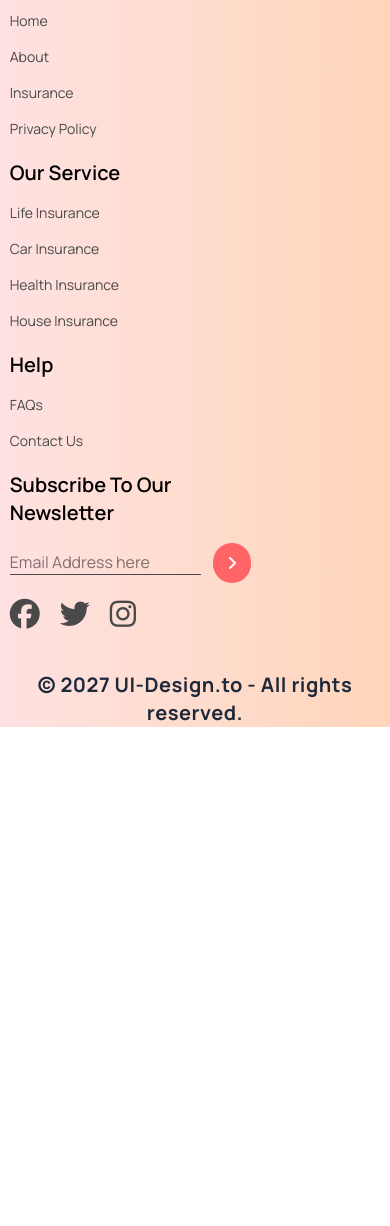
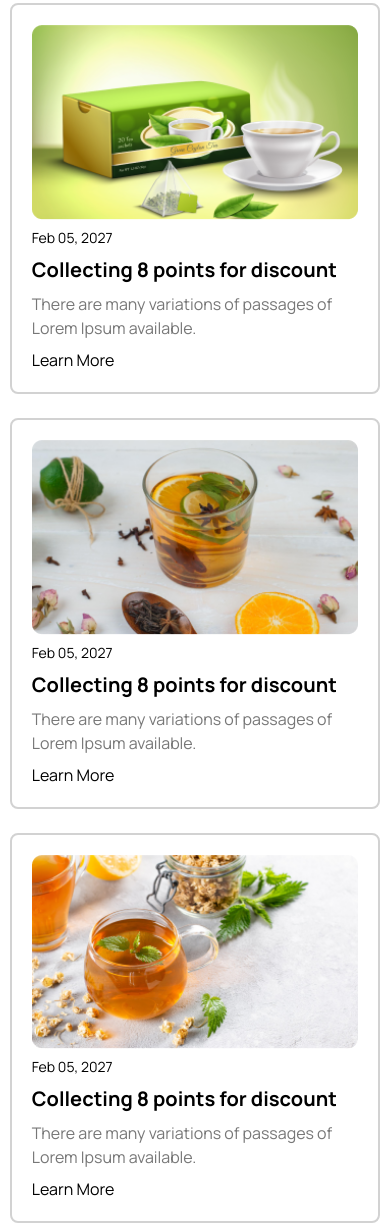
Before and after one commit to rakibhossain2025/tea-house, a plain HTML site: page index.html in a window 390 px wide. Shown: the part 2983-4209 px from the top of the page. Before the commit the page ends 3710 px from the top, so only its background shows below. Drawn offline with nearby package versions, Linux system fonts and the light colour scheme.

Commit message:
news section added and responsive

```diff
--- a/index.html
+++ b/index.html
@@ -97,6 +97,39 @@
           <p class="mb-4 text-sm">Premium Quality that makes tea more elegant and more durable when you use it.</p>
         </div>
        </div>
+       <!-- news events style -->
+        <div>
+          <!-- top div  -->
+          <div class="text-center my-10">
+            <h3 class="text-4xl mb-4">News & Events</h3>
+            <p class="mt-2 text-xl text-[#3b3a3a]">There are many variations of passages of Lorem Ipsum available, but the majority have suffered alteration in some form, by injected humour, or randomised words which don't look even slightly believable.</p>
+          </div>
+          <!-- bottom parent div  -->
+          <div class="grid lg:grid-cols-3 md:grid-cols-3 sm:grid-cols-1 gap-6">
+            <!-- 1 card here  -->
+            <div class="p-5 border-2 border-[#D2D2D2] w-auto rounded-lg">
+              <img class="m-auto w-full" src="images/news-1.png" alt="">
+              <p class="mt-2 text-sm">Feb 05, 2027</p>
+              <h4 class="font-bold my-2 text-xl ">Collecting 8 points for discount</h4>
+              <p class="text-[#777777] mb-2">There are many variations of passages of Lorem Ipsum available.</p>
+              <a href="" class="text-base hover:underline hover:underline-offset-4">Learn More </a>
+              </div>
+              <div class="p-5 border-2 border-[#D2D2D2] w-auto rounded-lg">
+                <img class="m-auto w-full" src="images/news-2.png" alt="">
+                <p class="mt-2 text-sm">Feb 05, 2027</p>
+                <h4 class="font-bold my-2 text-xl ">Collecting 8 points for discount</h4>
+                <p class="text-[#777777] mb-2">There are many variations of passages of Lorem Ipsum available.</p>
+                <a href="" class="text-base hover:underline hover:underline-offset-4">Learn More </a>
+                </div>
+                <div class="p-5 border-2 border-[#D2D2D2] w-auto rounded-lg">
+                  <img class="m-auto w-full" src="images/news-3.png" alt="">
+                  <p class="mt-2 text-sm">Feb 05, 2027</p>
+                  <h4 class="font-bold my-2 text-xl ">Collecting 8 points for discount</h4>
+                  <p class="text-[#777777] mb-2">There are many variations of passages of Lorem Ipsum available.</p>
+                  <a href="" class="text-base hover:underline hover:underline-offset-4">Learn More </a>
+                  </div>
+          </div>
+        </div>
   </main>
 
 
@@ -141,7 +174,7 @@
         <div class="capitalize">
           <h4 class="font-semibold mb-4 text-xl">Subscribe to our<br> newsletter</h4>
           <div class="flex flex-row items-center gap-3">
-            <input class="border-b-1 border-[#494949] focus:outline-2 focus:outline-[#f18137]" type="text" name="" id="" placeholder="Email Address here">
+            <input class="border-b-1 border-[#494949] focus:outline-2 focus:outline-[#f18137]" type="text" name="Email" placeholder="Email Address here">
             <a href="" class=" bg-red-400 rounded-full">
               <i class="fa-solid fa-angle-up p-3 rotate-90 text-white"></i></a>
             </div>
@@ -160,26 +193,6 @@
         </div>
       </div>
     </div>
-
-
-
-
-
-
-
-
-
-
-
-
-
-
-
-
-
-
-
-
     <h5 class="text-center mt-10 text-xl font-bold tracking-wide text-gray-800">© 2027 UI-Design.to - All rights reserved.</h5>
   </footer>
 </body>
```
